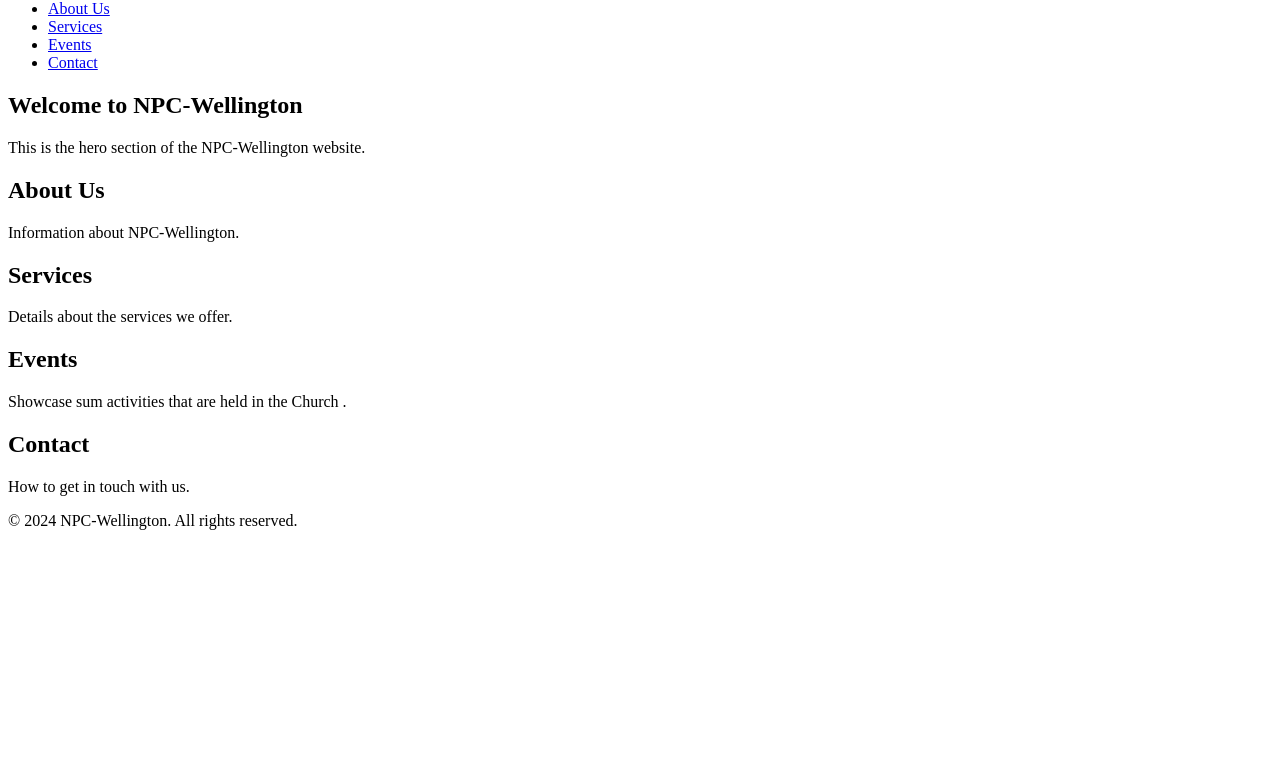
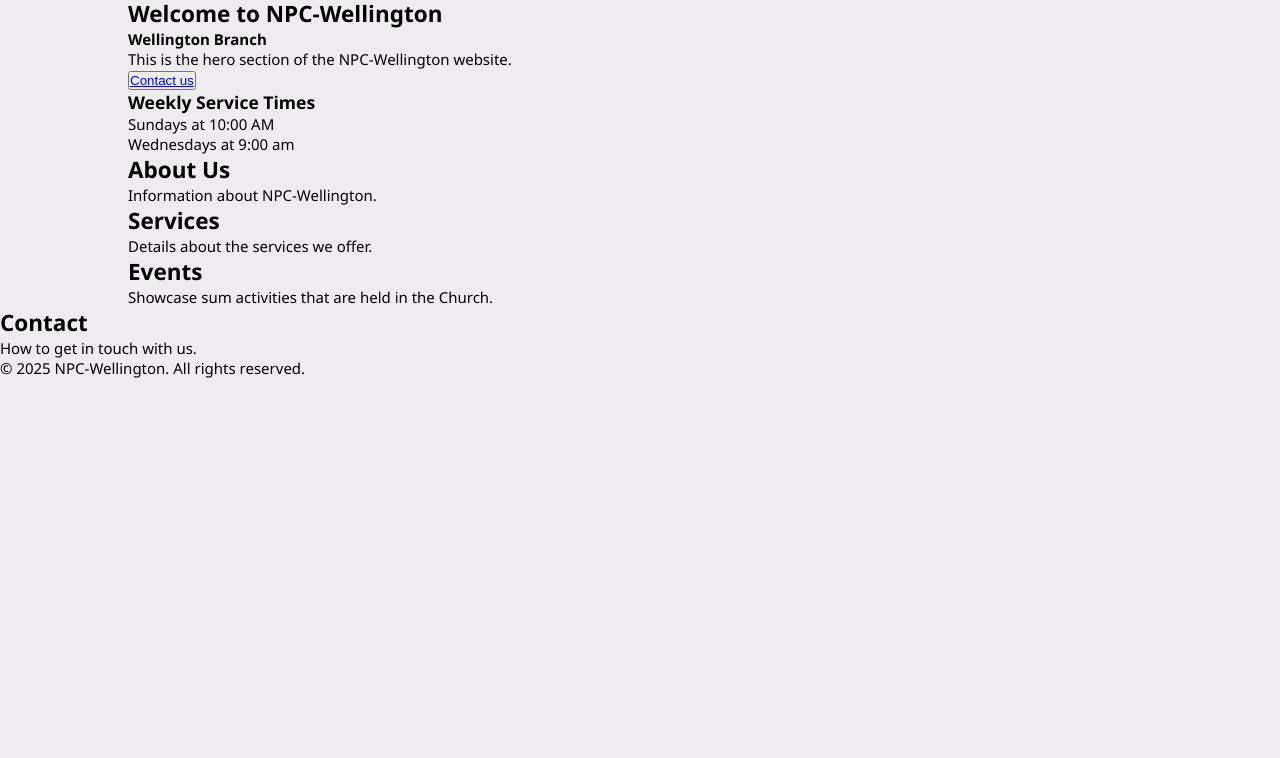
Before and after one commit to EssenceShady/NPC-wellington-branch, a plain HTML site: page index.html in a window 1280 px wide. Shown: the part 42-800 px from the top of the page. Drawn offline with Linux system fonts and the light colour scheme.

Commit message:
updating the webpage

```diff
--- a/css/style.css
+++ b/css/style.css
@@ -0,0 +1,37 @@
+* {
+  margin: 0;
+  padding: 0;
+  box-sizing: border-box;
+}
+
+body {
+  font-size: 15px;
+  font-family: 'Segoe UI', Tahoma, Geneva, Verdana, sans-serif;
+  background-color: #eeecee;
+}
+
+/* Styling the header */
+
+header {
+  background-color: #943c13;
+
+}
+
+header nav {
+  color: white;
+  padding: 10px 20px;
+  display: flex;
+  justify-content: space-between;
+}
+
+header nav ul {
+  list-style: none;
+  display: flex;
+  gap: 15px;
+}
+
+/* Styling the container */
+.container {
+  width: 80%;
+  margin: auto;
+}
--- a/index.html
+++ b/index.html
@@ -1,13 +1,12 @@
 <!DOCTYPE html>
 <html lang="en">
   <head>
-  <meta charset="UTF-8">
-  <meta name="viewport" content="width=device-width, initial-scale=1.0">
+    <meta charset="UTF-8" />
+    <meta name="viewport" content="width=device-width, initial-scale=1.0" />
     <title>NPC-Wellington</title>
-  <link rel="stylesheet" href="css/style.css">
+    <link rel="stylesheet" href="css/style.css" />
   </head>
   <body>
-
     <header>
       <nav>
         <a href="./index.html" class="logo"><span>NPC</span></a>
@@ -23,35 +22,53 @@
     <main>
       <div>
         <section id="hero">
+          <div class="container">
+            <div class="hero-content">
               <h1>Welcome to NPC-Wellington</h1>
+              <h4>Wellington Branch</h4>
               <p>This is the hero section of the NPC-Wellington website.</p>
+              <button> <a href="#contact">Contact us</a></button>
+            </div>
+
+            <div class="weekly-service">
+              <h3>Weekly Service Times</h3>
+              <p>Sundays at 10:00 AM <br> Wednesdays at 9:00 am</p>
+            </div>
+          </div>
         </section>
 
         <section id="about">
+          <div class="container">
             <h2>About Us</h2>
             <p>Information about NPC-Wellington.</p>
+          </div>
         </section>
 
         <section id="services">
+          <div class="container">
             <h2>Services</h2>
             <p>Details about the services we offer.</p>
+          </div>
         </section>
 
         <section id="events">
+          <div class="container">
             <h2>Events</h2>
-        <p>Showcase sum activities that are held in the Church .</p>
+            <p>Showcase sum activities that are held in the Church.</p>
+          </div>
         </section>
 
         <section id="contact">
+          <div class="contact-wrapper">
             <h2>Contact</h2>
             <p>How to get in touch with us.</p>
+          </div>
         </section>
       </div>
     </main>
 
     <footer>
-    <p>&copy; 2024 NPC-Wellington. All rights reserved.</p>
+      <p>&copy; 2025 NPC-Wellington. All rights reserved.</p>
     </footer>
-
   </body>
 </html>
```
Also changed, not shown: images/bishop-benjamin-photo.png (added), images/church-logo.png (added). Lines whose indentation alone changed are shown as unchanged.
